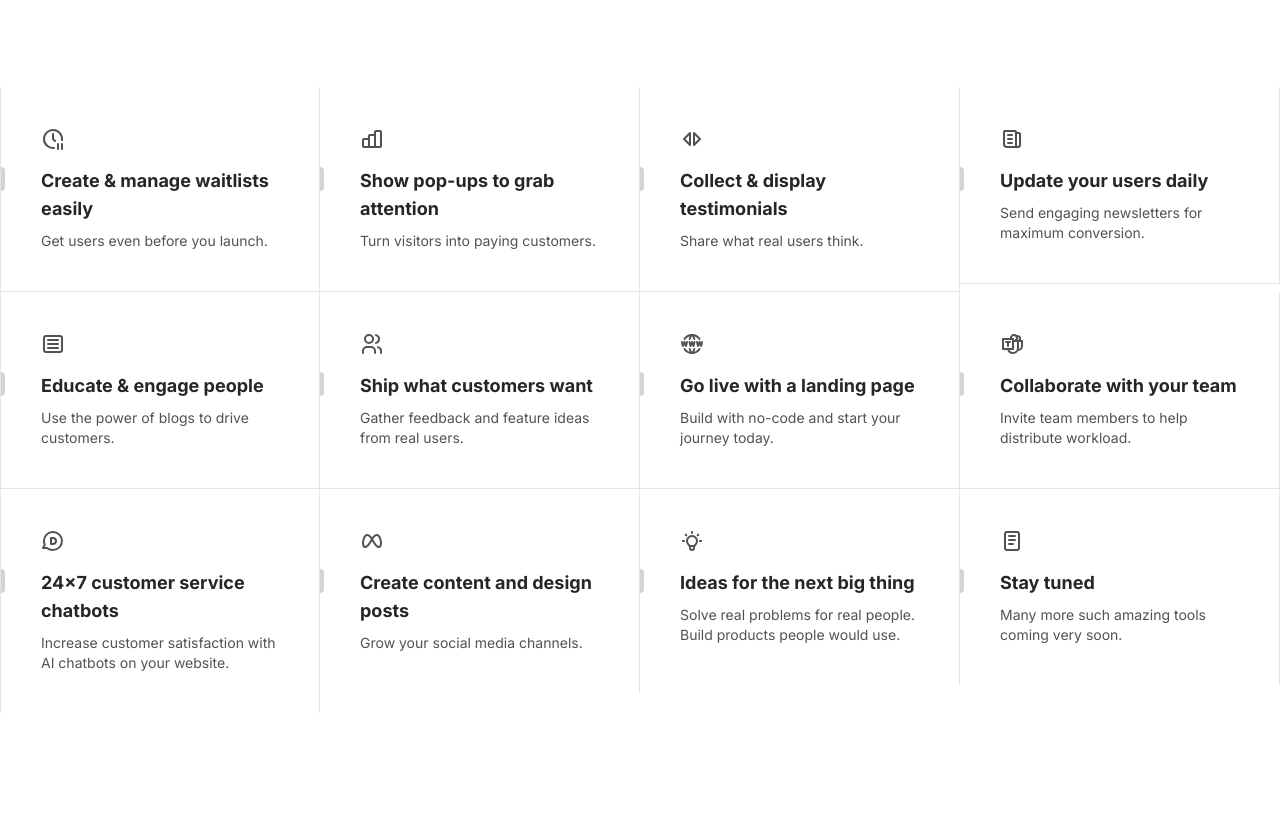
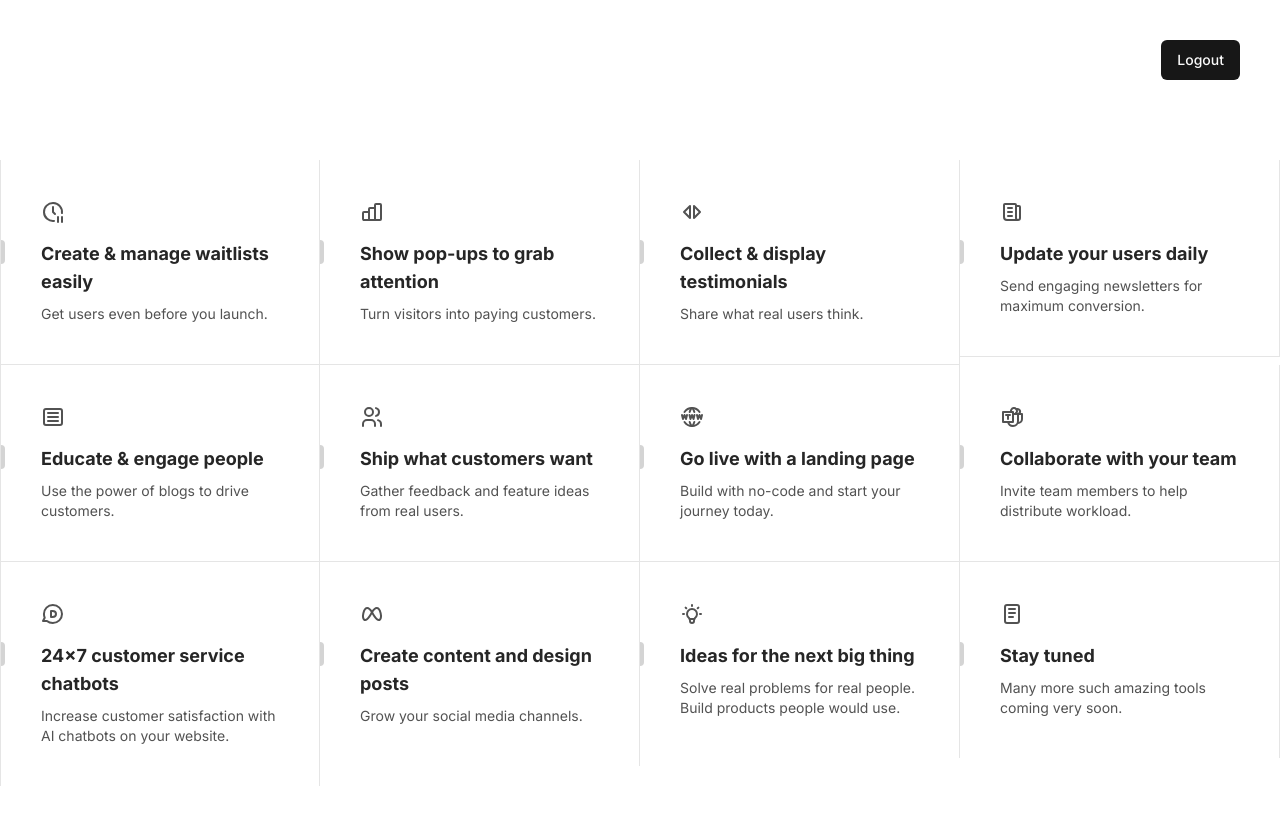
Before and after one commit to arkodeep3404/orom, a Next.js app: page /dashboard in a window 1280 px wide. Before the commit the page ends 800 px from the top, so only its background shows below. Built offline with nearby package versions, Linux system fonts and the light colour scheme.

Commit message:
logout added

```diff
--- /dev/null
+++ b/app/api/(auth)/logout/route.ts
@@ -0,0 +1,12 @@
+import { cookies } from "next/headers";
+
+export async function POST(req: Request) {
+  cookies().delete("orom_auth");
+
+  return Response.json(
+    {
+      message: "cookie deleted successfully",
+    },
+    { status: 200 }
+  );
+}
--- a/app/dashboard/page.tsx
+++ b/app/dashboard/page.tsx
@@ -1,9 +1,29 @@
+"use client";
+
 import DashboardServices from "@/components/dashboard/dashboardServices";
+import { Button } from "@/components/ui/button";
+import axios from "axios";
+import { useRouter } from "next/navigation";
+import { toast } from "sonner";
 
 export default function Dashboard() {
+  const router = useRouter();
+
+  async function logout() {
+    const response = await axios.post("/api/logout");
+    toast(response.data.message);
+    router.replace("/signin");
+  }
+
   return (
-    <div className="flex h-screen lg:items-center">
-      <DashboardServices />
+    <div>
+      <div className="flex w-[calc(100vw-5rem)] justify-end m-10">
+        <Button onClick={logout}> Logout </Button>
+      </div>
+
+      <div className="flex lg:items-center">
+        <DashboardServices />
+      </div>
     </div>
   );
 }
```
